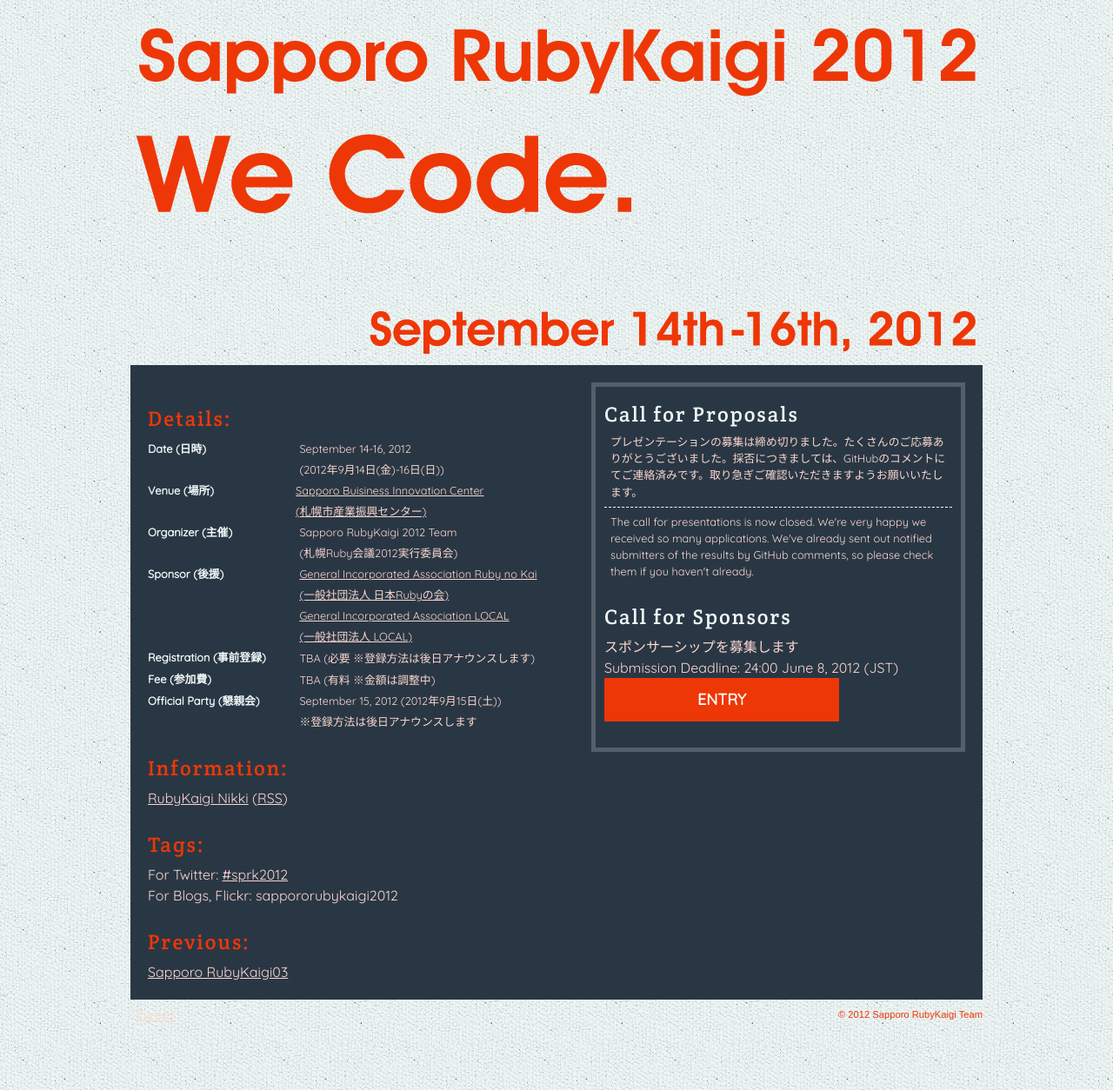
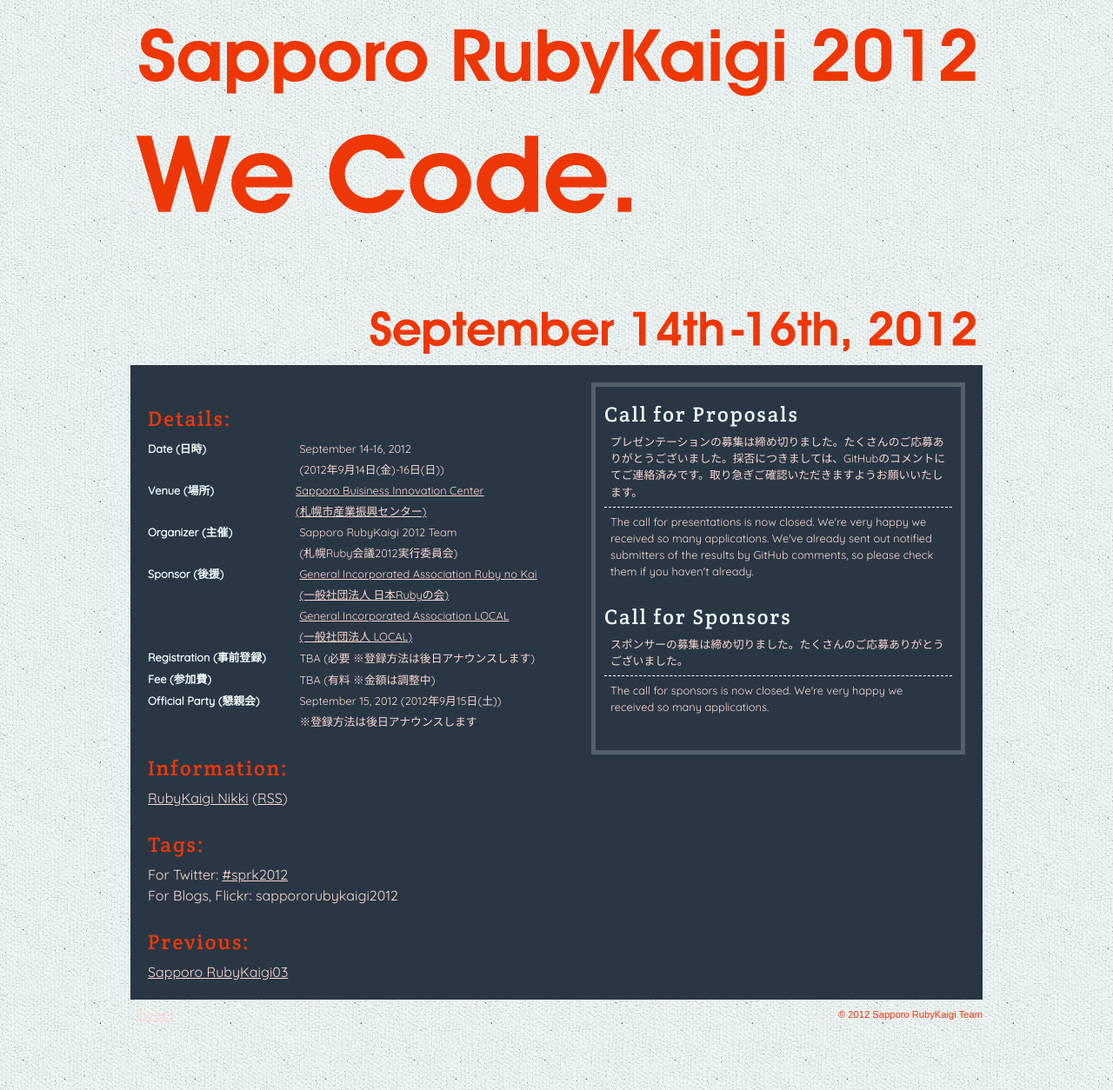
Before and after one commit to ruby-sapporo/sapporo.rubykaigi.org, a Jekyll site: the page built from 2012/index.html, in a window 1280 px wide. Shown: the whole page at 87% size. Built offline with Jekyll 4.4.1, drawn with Linux system fonts in a browser that asks for light colours; Markdown is read by kramdown in place of the engine named in the settings; comment, search, counter and statistics services are not loaded.

Commit message:
[#30888105] close CFS

```diff
--- a/2012/index.html
+++ b/2012/index.html
@@ -42,10 +42,10 @@
         <p>The call for presentations is now closed. We're very happy we received so many applications. We've already sent out notified submitters of the results by GitHub comments, so please check them if you haven't already.</p>
       </div>
       <h2>Call for Sponsors</h2>
-      <p>スポンサーシップを募集します</p>
-      <p>Submission Deadline: 24:00 June 8, 2012 (JST)</p>
-      <p class="btn">
-        <a href="call-for-sponsors.html">ENTRY</a>
-      </p>
+      <div id="cfs">
+        <p>スポンサーの募集は締め切りました。たくさんのご応募ありがとうございました。</p>
+        <hr>
+        <p>The call for sponsors is now closed. We're very happy we received so many applications.</p>
+      </div>
     </div>
   </div>
--- a/2012/stylesheets/common.css
+++ b/2012/stylesheets/common.css
@@ -325,16 +325,19 @@
   color: #eff6f6;
 }
 
+#cfs,
 #cfp {
   font-size: 80%;
   margin-bottom: 30px;
 }
 
+#cfs p,
 #cfp p {
   line-height: 150%;
   margin: 7px;
 }
 
+#cfs hr,
 #cfp hr {
   border: 0;
   border-bottom: 1px dashed #fff;
```
Also changed, not shown: 2012/call-for-sponsors.md (deleted, +0 -101 lines), 2 other files.
